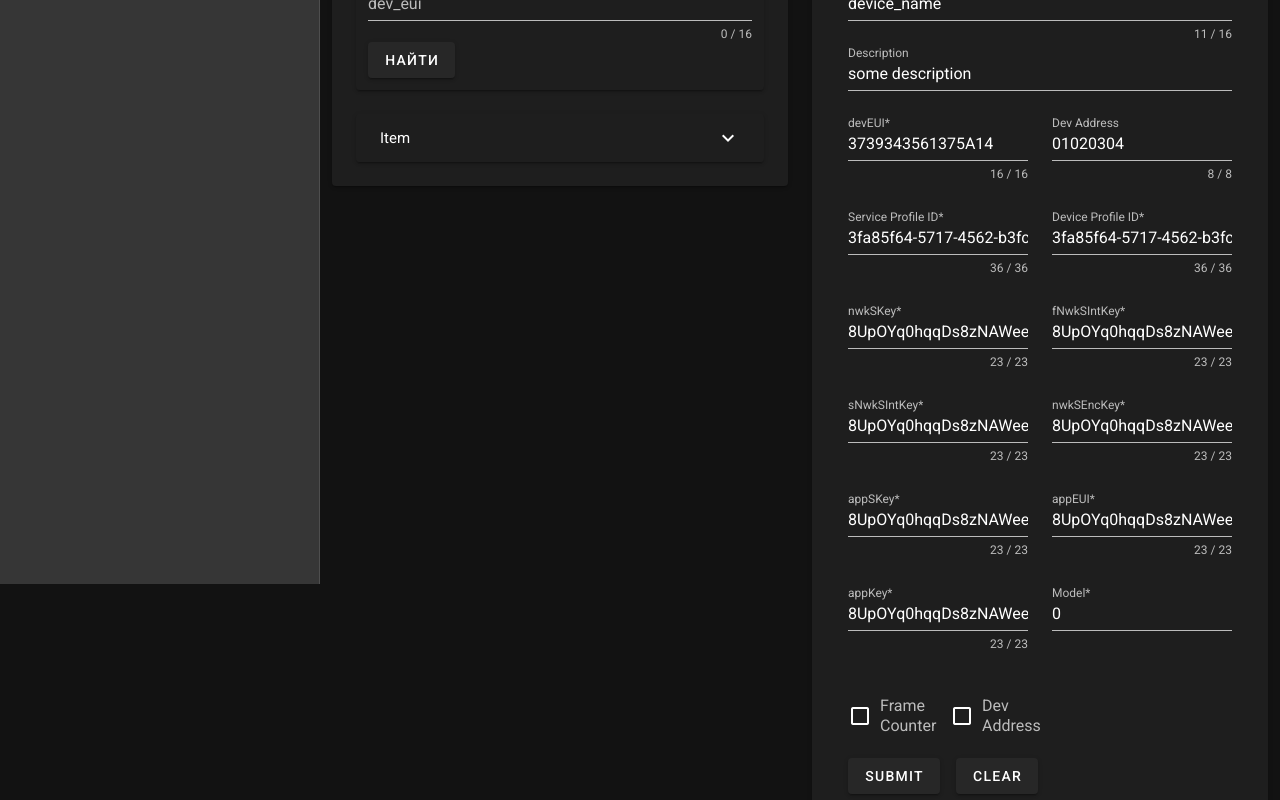
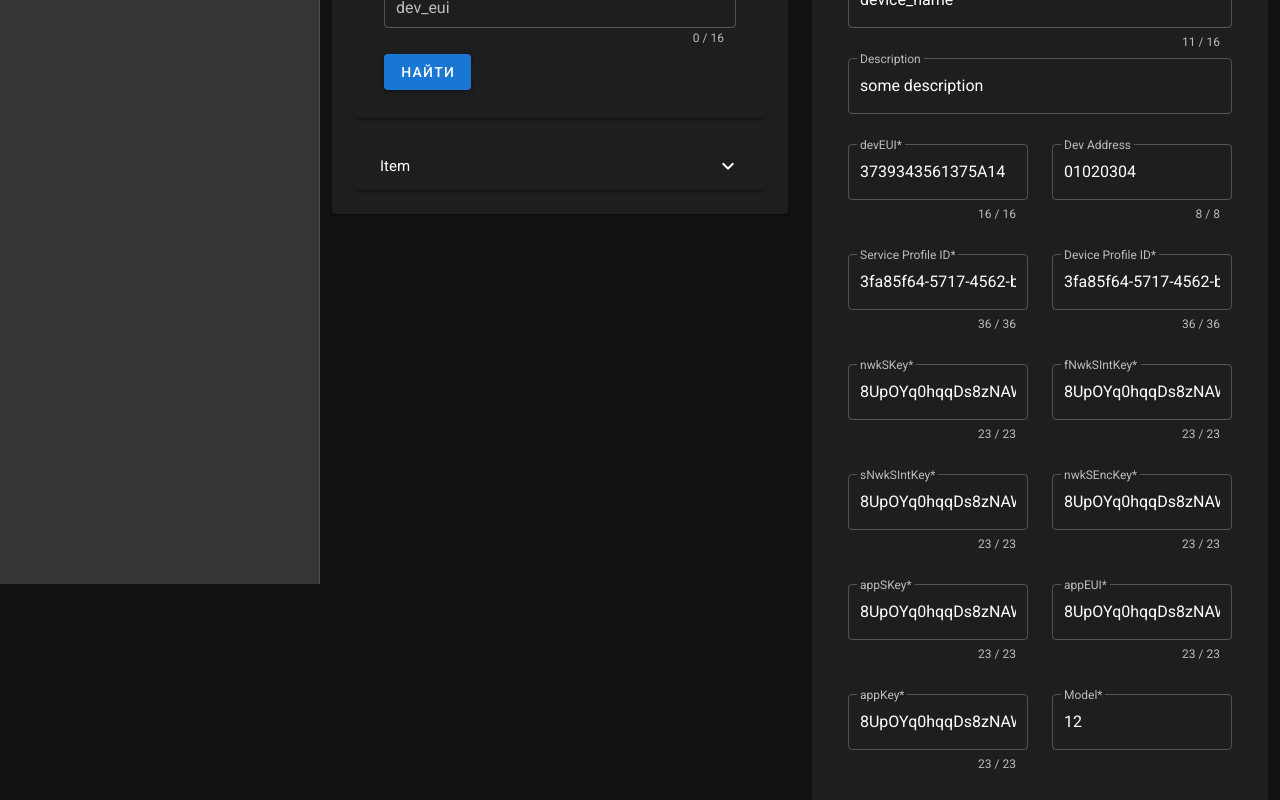
Before and after one commit to Koshishe/LoRa-interface, a Nuxt app: page /devices in a window 1280 px wide. Shown: the part 180-980 px from the top of the page. Built offline with nearby package versions, Linux system fonts and the light colour scheme; no server answers.

Commit message:
feat: small features

```diff
--- a/pages/devices.vue
+++ b/pages/devices.vue
@@ -3,16 +3,19 @@
     <v-col cols="12" sm="8" md="6">
       <v-card class="mb-6 pl-6 pr-6 pb-6">
         <v-card-title>Список всех устройств</v-card-title>
-        <v-card class="mb-6">
+        <v-card class="mb-6 pa-4">
           <v-form>
             <v-container>
               <v-text-field
+                dense
+                outlined
                 v-model="devEuiSearch"
                 label="dev_eui"
                 :counter="16"
                 required
               ></v-text-field>
               <v-btn
+              color="primary"
               class="mr-4"
               type="submit"
               @click.prevent="searchDevice"
@@ -45,6 +48,7 @@
         <v-form>
           <v-container>
             <v-text-field
+              outlined
               v-model="form.deviceName"
               @input="$v.form.deviceName.$touch()"
               @blur="$v.form.deviceName.$touch()"
@@ -54,6 +58,7 @@
               required
             ></v-text-field>
             <v-text-field
+              outlined
               v-model="form.deviceDescription"
               label="Description"
             ></v-text-field>
@@ -63,6 +68,7 @@
                 md="6"
               >
                 <v-text-field
+                  outlined
                   v-model="form.devEUI"
                   @input="$v.form.devEUI.$touch()"
                   @blur="$v.form.devEUI.$touch()"
@@ -77,6 +83,7 @@
                 md="6"
               >
                 <v-text-field
+                  outlined
                   v-model="form.devAddr"
                   @input="$v.form.devAddr.$touch()"
                   @blur="$v.form.devAddr.$touch()"
@@ -93,6 +100,7 @@
                 md="6"
               >
                 <v-text-field
+                  outlined
                   v-model="form.serviceProfileID"
                   @input="$v.form.serviceProfileID.$touch()"
                   @blur="$v.form.serviceProfileID.$touch()"
@@ -107,6 +115,7 @@
                 md="6"
               >
                 <v-text-field
+                  outlined
                   v-model="form.deviceProfileID"
                   @input="$v.form.deviceProfileID.$touch()"
                   @blur="$v.form.deviceProfileID.$touch()"
@@ -123,6 +132,7 @@
                 md="6"
               >
                 <v-text-field
+                  outlined
                   v-model="form.nwkSKey"
                   @input="$v.form.nwkSKey.$touch()"
                   @blur="$v.form.nwkSKey.$touch()"
@@ -137,6 +147,7 @@
                 md="6"
               >
                 <v-text-field
+                  outlined
                   v-model="form.fNwkSIntKey"
                   @input="$v.form.fNwkSIntKey.$touch()"
                   @blur="$v.form.fNwkSIntKey.$touch()"
@@ -153,6 +164,7 @@
                 md="6"
               >
                 <v-text-field
+                  outlined
                   v-model="form.sNwkSIntKey"
                   @input="$v.form.sNwkSIntKey.$touch()"
                   @blur="$v.form.sNwkSIntKey.$touch()"
@@ -167,6 +179,7 @@
                 md="6"
               >
                 <v-text-field
+                  outlined
                   v-model="form.nwkSEncKey"
                   @input="$v.form.nwkSEncKey.$touch()"
                   @blur="$v.form.nwkSEncKey.$touch()"
@@ -183,6 +196,7 @@
                 md="6"
               >
                 <v-text-field
+                  outlined
                   v-model="form.appSKey"
                   @input="$v.form.appSKey.$touch()"
                   @blur="$v.form.appSKey.$touch()"
@@ -197,6 +211,7 @@
                 md="6"
               >
                 <v-text-field
+                  outlined
                   v-model="form.appEUI"
                   @input="$v.form.appEUI.$touch()"
                   @blur="$v.form.appEUI.$touch()"
@@ -213,6 +228,7 @@
                 md="6"
               >
                 <v-text-field
+                  outlined
                   v-model="form.appKey"
                   @input="$v.form.appKey.$touch()"
                   @blur="$v.form.appKey.$touch()"
@@ -227,6 +243,7 @@
                 md="6"
               >
                 <v-text-field
+                  outlined
                   v-model="form.model"
                   @input="$v.form.model.$touch()"
                   @blur="$v.form.model.$touch()"
@@ -267,15 +284,17 @@
               </v-col>
             </v-row>
             <v-btn
+              color="primary"
               class="mr-4"
               type="submit"
               @click.prevent="submit"
             >
-              submit
+              Добавить
             </v-btn>
             <v-btn @click="clear">
-              clear
+              Очистить
             </v-btn>
+            <div>{{ deviceResult }}</div>
           </v-container>
         </v-form>
       </v-card>
@@ -285,7 +304,7 @@
 
 <script>
 import { validationMixin } from 'vuelidate'
-import { required, maxLength } from 'vuelidate/lib/validators'
+import { required, maxLength, integer } from 'vuelidate/lib/validators'
 
 export default {
   auth: true,
@@ -301,7 +320,10 @@ export default {
       appSKey: {required},
       appEUI: {required},
       nwkKey: {required},
-      model: {required},
+      model: {
+        required,
+        integer,
+      },
       deviceName: {required, maxLength: maxLength(16)},
       serviceProfileID: {required},
       deviceProfileID: {required},
@@ -337,11 +359,11 @@ export default {
         appEUI: "8UpOYq0hqqDs8zNAWeeJR9r",
         appKey: '8UpOYq0hqqDs8zNAWeeJR9e',
         nwkKey: "8UpOYq0hqqDs8zNAWeeJR9t",
-        model: '0',
+        model: 12,
         frameCounterCheck: false,
         devAddrCheck: false,
-        deviceResult: [],
       },
+      deviceResult: null,
       devEuiSearch: '',
       skip: 0,
       offset: 5,
@@ -431,6 +453,7 @@ export default {
       const errors = [];
       if (!this.$v.form.model.$dirty) return errors;
       !this.$v.form.model.required && errors.push('This field is required.');
+      console.log(this.form.model);
       return errors
     },
     frameCounterCheckErrors() {
@@ -459,8 +482,12 @@ export default {
       }
 
       this.$api.devices.setDevice(params)
-        .then((params) => {
-          this.deviceResult = params;
+        .then((result) => {
+          this.deviceResult = result;
+        })
+        .catch((result) => {
+            console.log(result);
+          this.deviceResult = result;
         });
     },
     getDevicesList(params){
@@ -489,7 +516,7 @@ export default {
       this.form.appEUI = '';
       this.form.appKey = '';
       this.form.nwkKey = '';
-      this.form.model = '';
+      this.form.model = null;
       this.form.frameCounterCheck = '';
       this.form.devAddrCheck = '';
       this.form.deviceResult = '';
--- a/pages/login.vue
+++ b/pages/login.vue
@@ -16,6 +16,7 @@
                 required
               ></v-text-field>
               <v-btn
+                color="primary"
                 class="mr-4"
                 type="submit"
               >
--- a/plugins/api/devices.js
+++ b/plugins/api/devices.js
@@ -2,12 +2,9 @@ export default ($axios, tag) => ({
   getDevicesList(params) {
     return $axios.get(tag, {
       params,
-    })
-      .then(({ data }) => data);
+    });
   },
   setDevice(params) {
-    return $axios.post(`${tag}`, params)
-      .then(({ data }) => data || [])
-      .catch(() => []);
+    return $axios.post(`${tag}`, params);
   },
 });
```
Lines whose indentation alone changed are shown as unchanged.
